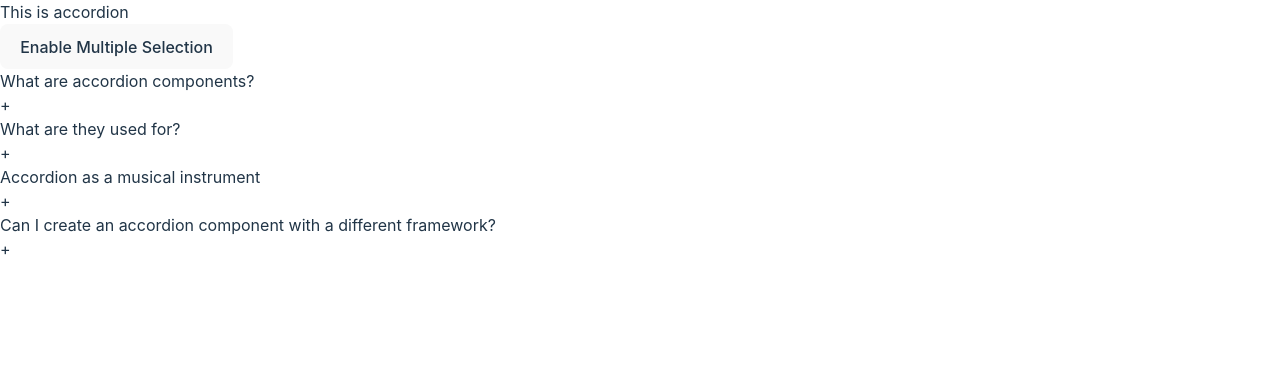
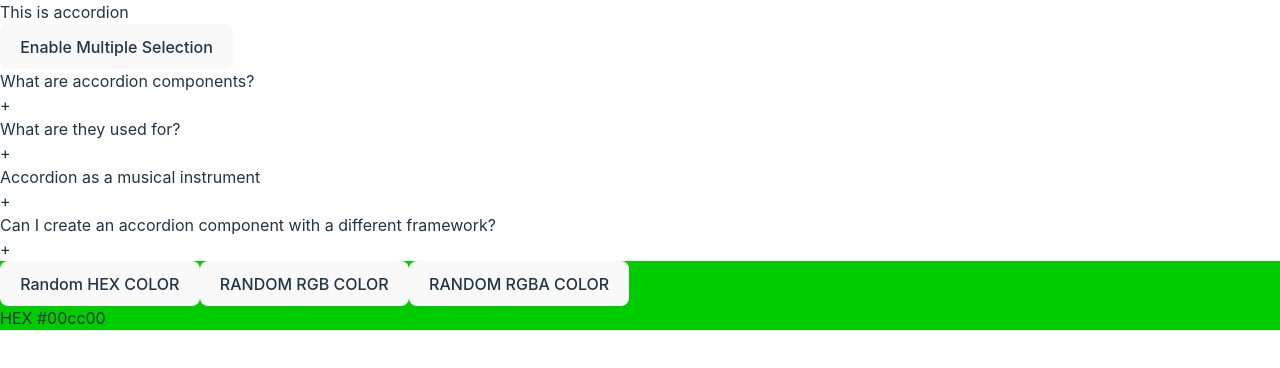
Before and after one commit to D32SSV/freecodeCamp-25-react-projects, a React (Vite) app: page / in a window 1280 px wide. Shown: the top 368 px of the page. Built offline with nearby package versions, Linux system fonts and the light colour scheme.

Commit message:
complete random color generator

```diff
--- a/package.json
+++ b/package.json
@@ -4,7 +4,7 @@
   "version": "0.0.0",
   "type": "module",
   "scripts": {
-    "dev": "vite",
+    "start": "vite",
     "build": "vite build",
     "lint": "eslint . --ext js,jsx --report-unused-disable-directives --max-warnings 0",
     "preview": "vite preview"
--- a/src/App.jsx
+++ b/src/App.jsx
@@ -1,4 +1,5 @@
 import Accordion from "./components/accordion";
+import RandomColorGenerator from "./components/random_color_generator";
 
 function App() {
   return (
@@ -6,6 +7,7 @@ function App() {
       {/* <h1 className="font-bold underline text-yellow-500">Jai Shri Hari</h1> */}
       {/* Accordion */}
       <Accordion />
+      <RandomColorGenerator/>
     </>
   );
 }
--- a/src/components/accordion/index.jsx
+++ b/src/components/accordion/index.jsx
@@ -25,7 +25,7 @@ function Accordion() {
   return (
     <>
       <p className="text-center text-3xl">This is accordion</p>
-      <div className=" mt-12 flex justify-center items-center flex-col w-screen">
+      <div className=" mt-12 flex justify-center items-center flex-col w-screen ">
         <button
           className={`text-lime-900 m-4 ${
             multiSelection ? `bg-red-500` : `bg-blue-300`
--- /dev/null
+++ b/src/components/random_color_generator/index.jsx
@@ -0,0 +1,60 @@
+import React from "react";
+
+function RandomColorGenerator() {
+  const [colorType, setColorType] = React.useState("hex");
+  const [bgColor, setBGColor] = React.useState("#00cc00");
+
+  let hexArr = [0, 1, 2, 3, 4, 5, 6, 7, 8, 9, "A", "B", "C", "D", "E", "F"];
+
+  function randomNum(len) {
+    if (len === 1) return Math.random().toFixed(1);
+    return Math.floor(Math.random() * len);
+  }
+
+  function hexColor() {
+    let color = "#";
+    for (let i = 0; i < 6; i++) {
+      color += hexArr[randomNum(16)];
+    }
+    setColorType("hex");
+    setBGColor(color);
+  }
+
+  function rgbColor() {
+    let r = randomNum(256);
+    let g = randomNum(256);
+    let b = randomNum(256);
+    setColorType("rgb");
+    setBGColor(`rgb(${r},${g},${b})`);
+  }
+  function rgbaColor() {
+    let r = randomNum(256);
+    let g = randomNum(256);
+    let b = randomNum(256);
+    let a = randomNum(1);
+    setColorType("rgba");
+    setBGColor(`rgba(${r},${g},${b}, ${a})`);
+  }
+
+  return (
+    <div
+      style={{ background: bgColor }}
+      className={`text-center text-lg w-screen h-screen`}
+    >
+      {/* RandomColorGenerator */}
+      <button className="bg-slate-600 m-4" onClick={hexColor}>
+        Random HEX COLOR
+      </button>
+      <button className="bg-slate-600 m-4" onClick={rgbColor}>
+        RANDOM RGB COLOR{" "}
+      </button>
+      <button className="bg-slate-600 m-4" onClick={rgbaColor}>
+        RANDOM RGBA COLOR{" "}
+      </button>
+      <p className="text-center text-3xl mt-48">
+        {colorType == "hex" ? `HEX ${bgColor}` : bgColor}
+      </p>
+    </div>
+  );
+}
+export default RandomColorGenerator;
--- a/src/index.css
+++ b/src/index.css
@@ -8,7 +8,7 @@
   font-weight: 400;
 
   color-scheme: light dark;
-  color: rgba(246, 228, 228, 0.87);
+  color: rgba(243, 242, 242, 0.87);
   background-color: #1c1c1e;
 
   font-synthesis: none;
```
